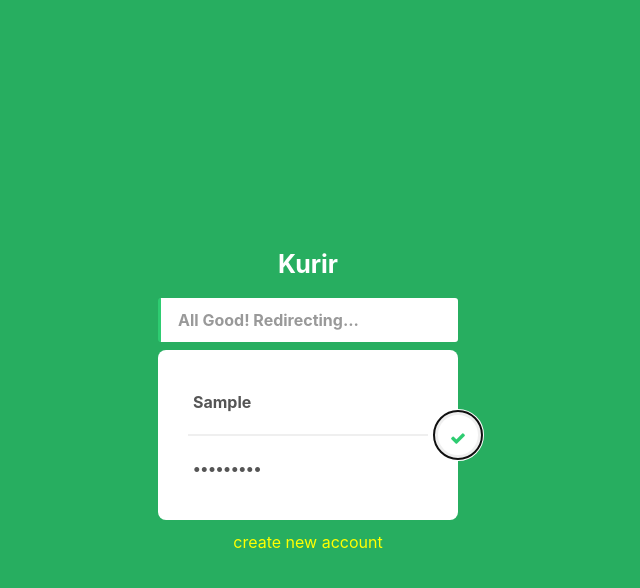
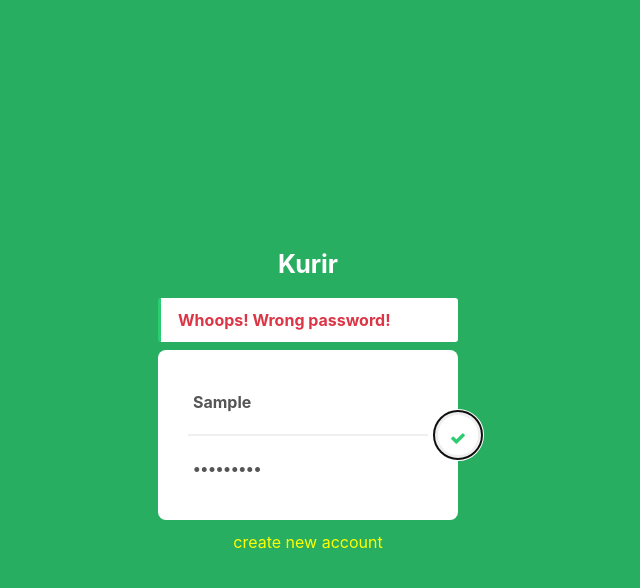
Before and after one commit to kevingio/chatting-websocket, a website: page login.html in a window 1280 px wide. Both pictures are taken after typing "Sample", "Sample123" into the empty fields and a click on the button 790 px from the left and 413 px from the top of the page. Shown: the whole page, without its empty margins (332-972 px from the left). Drawn offline with nearby package versions, Linux system fonts and the light colour scheme; no server answers.

Commit message:
Wrong password error handling

```diff
--- a/assets/js/login.js
+++ b/assets/js/login.js
@@ -7,7 +7,7 @@
 	  'btn-loading': '<i class="fa fa-spinner fa-pulse"></i>',
 	  'btn-success': '<i class="fa fa-check"></i>',
 	  'btn-error': '<i class="fa fa-remove"></i>',
-	  'msg-success': 'All Good! Redirecting...',
+	  'msg-success': 'Whoops! Wrong password!',
 	  'msg-error': 'Wrong login credentials!',
 	  'useAJAX': true,
   };
--- a/login.html
+++ b/login.html
@@ -17,7 +17,7 @@
                     	<div class="logo">Kurir</div>
                     	<div class="login-form-1">
                     		<form method="post" action="/loginAuth" id="login-form" class="text-left">
-                    			<div class="login-form-main-message"></div>
+                    			<div class="login-form-main-message text-danger"></div>
                     			<div class="main-login-form">
                     				<div class="login-group">
                     					<div class="form-group">
```
